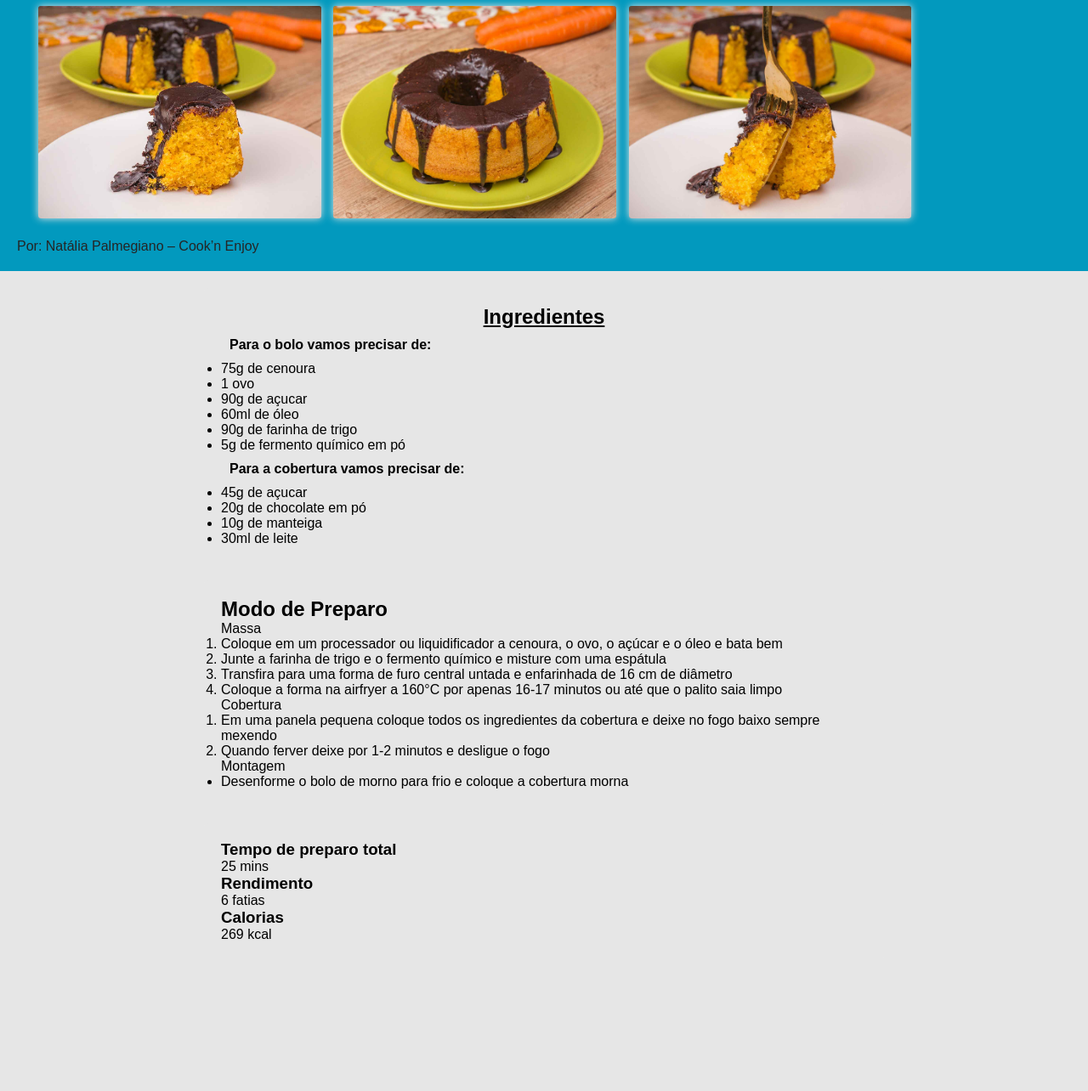
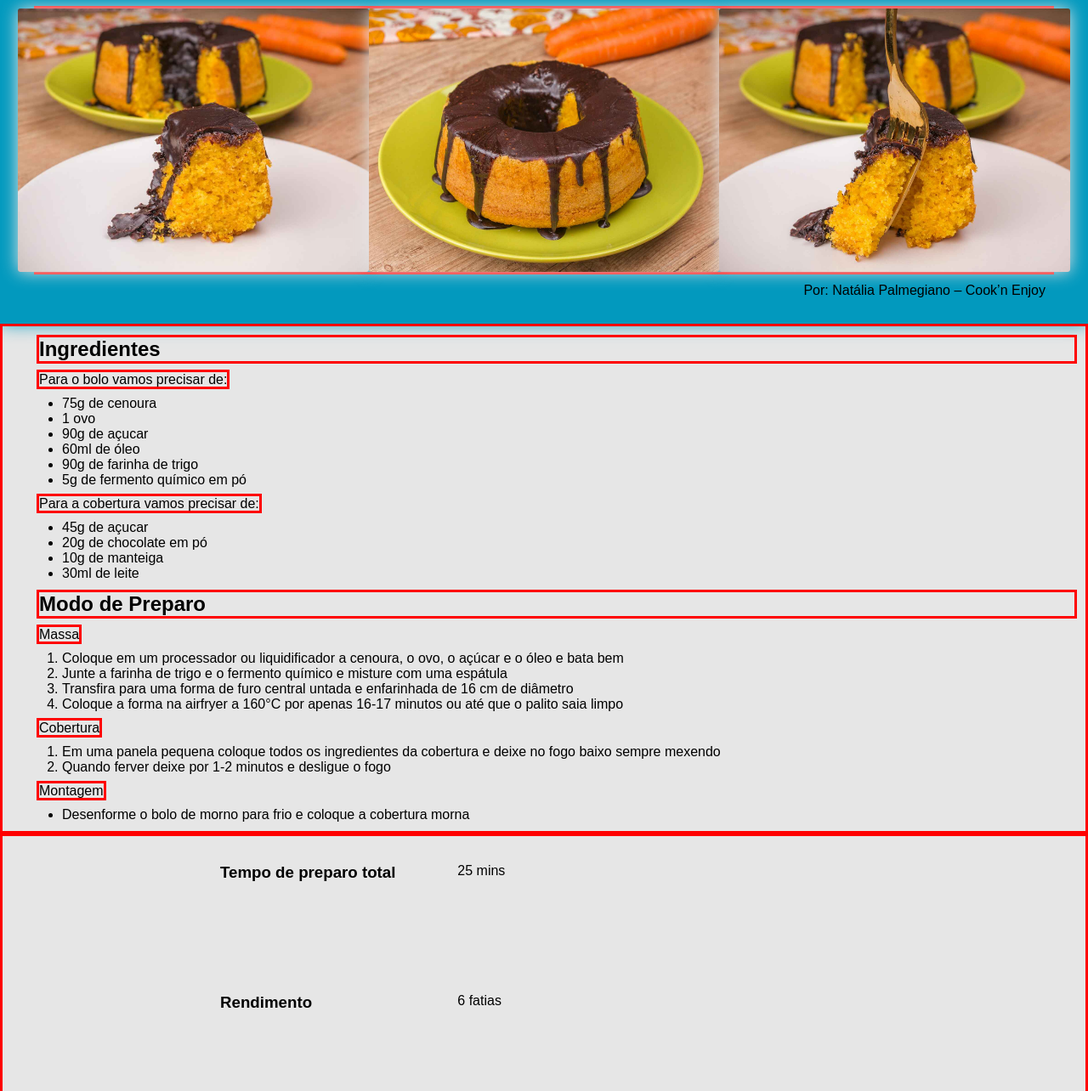
Before and after one commit to ACFEREIRA/pagina-de-receitas, a plain HTML site: page index.html in a window 1280 px wide. Shown: the part 88-1372 px from the top of the page at 85% size. Before the commit the page ends 1237 px from the top, so only its background shows below. Drawn offline with Linux system fonts and the light colour scheme.

Commit message:
mudanças de classes, add stylos

```diff
--- a/index.html
+++ b/index.html
@@ -7,19 +7,19 @@
   <link rel="stylesheet" href="style.css">
 </head>
 <body>
-  <header> <!--cabeçalho-->
+  <div class="header"> <!--cabeçalho-->
     <h1>Bolo de Cenoura</h1>
     <p>Com 1 ovo e pronto em 16 minutos na Airfryer</p>
-    <figure>
+    <div id="initial">
       <img src="./assets/bolo_cenoura.jpg" alt="bolo de cenoura com calda" />
       <img src="./assets/bolo_cenoura_inteiro.jpg" alt="bolo de cenoura com calda inteiro" />
       <img src="./assets/bolo_cenoura_garfo.jpg" alt="bolo de cenoura com calda e garfo" />
-   </figure>
+    </div>
    <figcaption>Por: Natália Palmegiano – Cook’n Enjoy</figcaption>
-  </header>
-  <div id="ingredientes">
+  </div>
+  <div class="content">
     <h2>Ingredientes</h2>
-    <p>Para o bolo vamos precisar de:</p>
+    <span>Para o bolo vamos precisar de:</span>
     <ul>
       <li>75g de cenoura</li>
       <li>1 ovo</li>
@@ -28,17 +28,15 @@
       <li>90g de farinha de trigo</li>
       <li>5g de fermento químico em pó</li>
     </ul>
-    <p>Para a cobertura vamos precisar de:</p>
+    <span>Para a cobertura vamos precisar de:</span>
     <ul>
       <li>45g de açucar</li>
       <li>20g de chocolate em pó</li>
       <li>10g de manteiga</li>
       <li>30ml de leite</li>
     </ul>
-  </div>
-  <div id="modo-de-preparo">
     <h2>Modo de Preparo</h2>
-    <p>Massa</p>
+    <span>Massa</span>
     <ol>
       <li>Coloque em um processador ou liquidificador a cenoura, o ovo, o açúcar
       e o óleo e bata bem</li>
@@ -46,24 +44,32 @@
       <li>Transfira para uma forma de furo central untada e enfarinhada de 16 cm de diâmetro</li>
       <li>Coloque a forma na airfryer a 160°C por apenas 16-17 minutos ou até que o palito saia limpo</li>
     </ol>
-    <p>Cobertura</p>
+    <span>Cobertura</span>
     <ol>
       <li>Em uma panela pequena coloque todos os ingredientes da cobertura e
       deixe no fogo baixo sempre mexendo</li>
       <li>Quando ferver deixe por 1-2 minutos e desligue o fogo</li>
     </ol>
-    <p>Montagem</p>
+    <span>Montagem</span>
     <ul>
       <li>Desenforme o bolo de morno para frio e coloque a cobertura morna</li>
     </ul>
   </div>
   <div id="observacoes">
-    <h3>Tempo de preparo total</h3>
-    <p>25 mins</p>
+    <div class="observacoes">
+      <h3>Tempo de preparo total</h3>
+      <p>25 mins</p>
+    </div>
+    <div class="divider"></div>
+    <div class="observacoes">
     <h3>Rendimento</h3>
     <p>6 fatias</p>
+  </div>
+  <div class="divider"></div>
+  <div class="observacoes">
     <h3>Calorias</h3>
     <p>269 kcal</p>
   </div>
+</div>
 </body>
 </html>
--- a/style.css
+++ b/style.css
@@ -19,47 +19,88 @@ body {
   background-color: var(--color-white);
 }
 
-header {
+.header {
   background-color: var(--color-secondary);
-  color: var(--color-primary);
-  padding: 20px;
+  padding: 30px;
+  box-shadow: 0 0 20px var(--color-secondary);
 }
 
-header figure {
-  display: block;
-  align-items: center;
-  margin-left: 20px;
-  margin-right: 20px;
+.header h1,
+p {
+  padding-left: 20px;
+
+  /* border: red solid 3px; */
 }
-header img {
+
+#initial {
+  display: flex;
+  justify-content: center;
+  background-color: var(--color-secondary);
+
+  border: red solid 3px;
   max-width: 100%;
-  height: 250px;
-  margin: 20px;
-  margin-left: 5px;
-  margin-right: 5px;
-  box-shadow: 0 0 10px var(--color-white);
+  margin: 10px;
+}
+
+#initial img {
+  max-width: 100%;
+  height: 310px;
+  margin: auto;
+  box-shadow: 0 0 20px var(--color-white);
   border-radius: 3px;
 }
 
-/* header figcaption {
-  text-align: right;
-  margin-right: 20px;
-} */
-
-div {
-  padding: 20px;
-  margin: 20px auto;
-  background-color: var(--color-white);
-  max-width: 800px;
-  border-radius: 5px;
+.header figcaption {
+  text-align: end;
+  padding-right: 20px;
 }
 
-#ingredientes h2 {
-  text-decoration: underline;
-  text-align: center;
+.content {
+  max-width: 100%;
+  display: block;
+  padding-left: 30px;
+
+  border: red solid 3px;
 }
 
-#ingredientes p {
+.content h2,
+span {
   margin: 10px;
-  font-weight: bold;
+
+  border: red solid 3px;
 }
+
+.content ul,
+ol {
+  margin: 10px;
+  padding-left: 30px;
+}
+
+#observacoes {
+  border: red solid 3px;
+  padding-right: 20%;
+  padding-left: 20%;
+  display: flex;
+  flex-direction: column;
+}
+
+.observacoes {
+  display: grid;
+  grid-template-columns: 1fr 1fr 1fr;
+  gap: 1rem;
+  margin-top: 2rem;
+  padding-bottom: 5rem;
+}
+
+/* background-color: var(--color-primary);
+  padding-left: 1rem;
+  padding-right: 1rem;
+  padding-bottom: 2rem;
+  padding-top: 2rem; */
+
+.divider {
+  width: 10rem;
+  height: 3px;
+  background-color: var(--color-red);
+  margin-top: 1rem;
+}
```
